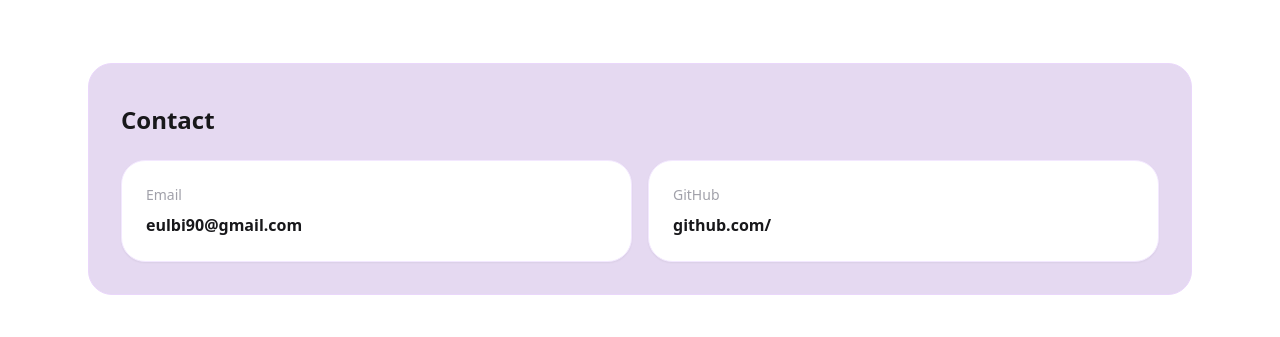
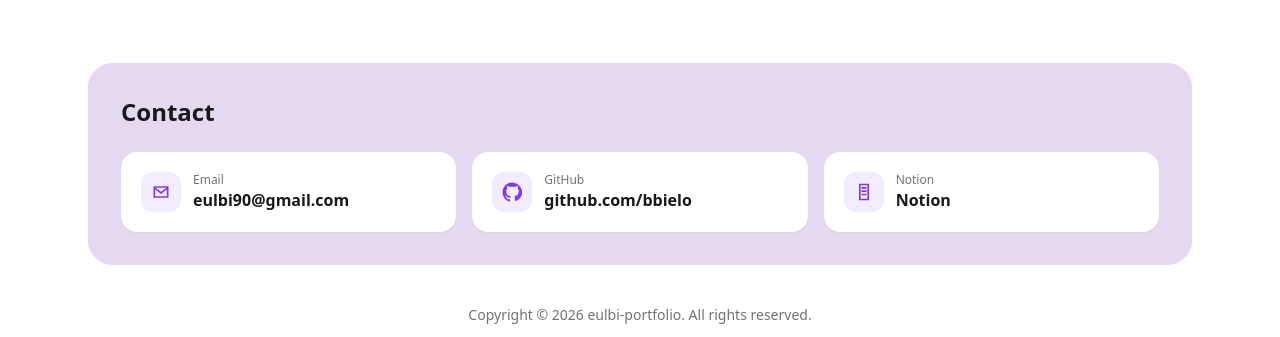
Before and after one commit to bbielo/Portfolio, a Vue app: page / in a window 1280 px wide. Shown: the part 4015-4352 px from the top of the page. Built offline with nearby package versions, Linux system fonts and the light colour scheme.

Commit message:
modify contactSection

```diff
--- a/src/sections/ContactSection.vue
+++ b/src/sections/ContactSection.vue
@@ -1,26 +1,78 @@
 <template>
-  <section id="contact" class="scroll-mt-28 mt-16 bg-white">
+  <section id="contact" class="scroll-mt-28 mt-16">
     <div class="mx-auto max-w-6xl px-6">
       <div class="rounded-3xl border border-[#EAD7FB] bg-[#E5D9F1] p-8">
-        <h2 class="mt-2 text-2xl font-semibold text-zinc-900">Contact</h2>
+        <div class="flex items-end justify-between gap-4">
+          <div>
+            <h2 class="text-2xl font-semibold text-zinc-900">Contact</h2>
+          </div>
+        </div>
 
-        <div class="mt-6 grid gap-4 md:grid-cols-2">
+        <div class="mt-6 grid gap-4 sm:grid-cols-2 lg:grid-cols-3">
+          <!-- Email -->
           <a
-            class="rounded-3xl border border-purple-100 bg-white p-6 shadow-sm transition hover:-translate-y-1 hover:shadow-md"
             href="mailto:eulbi90@gmail.com"
+            class="group rounded-2xl bg-white p-5 shadow-sm hover:shadow transition"
           >
-            <p class="text-sm text-zinc-400">Email</p>
-            <p class="mt-2 font-semibold text-zinc-900">eulbi90@gmail.com</p>
+            <div class="flex items-center gap-3">
+              <div class="grid h-10 w-10 place-items-center rounded-xl bg-[#F3ECFF]">
+                <svg viewBox="0 0 24 24" class="h-5 w-5 text-[#7C3AED]" fill="none" stroke="currentColor" stroke-width="2">
+                  <path d="M4 6h16v12H4z" />
+                  <path d="m4 7 8 6 8-6" />
+                </svg>
+              </div>
+              <div class="min-w-0">
+                <p class="text-xs text-zinc-500">Email</p>
+                <p class="truncate font-semibold text-zinc-900 group-hover:underline">
+                  eulbi90@gmail.com
+                </p>
+              </div>
+            </div>
           </a>
 
+          <!-- GitHub -->
           <a
-            class="rounded-3xl border border-purple-100 bg-white p-6 shadow-sm transition hover:-translate-y-1 hover:shadow-md"
-            href="https://github.com/"
+            href="https://github.com/bbielo"
             target="_blank"
             rel="noreferrer"
+            class="group rounded-2xl bg-white p-5 shadow-sm hover:shadow transition"
           >
-            <p class="text-sm text-zinc-400">GitHub</p>
-            <p class="mt-2 font-semibold text-zinc-900">github.com/</p>
+            <div class="flex items-center gap-3">
+              <div class="grid h-10 w-10 place-items-center rounded-xl bg-[#F3ECFF]">
+                <svg viewBox="0 0 24 24" class="h-5 w-5 text-[#7C3AED]" fill="currentColor">
+                  <path d="M12 .5C5.7.5.7 5.7.7 12.2c0 5.2 3.4 9.6 8.1 11.2.6.1.8-.3.8-.6v-2.1c-3.3.7-4-1.6-4-1.6-.6-1.5-1.4-1.9-1.4-1.9-1.1-.8.1-.8.1-.8 1.2.1 1.9 1.3 1.9 1.3 1.1 1.9 2.9 1.3 3.6 1 .1-.8.4-1.3.7-1.6-2.6-.3-5.4-1.3-5.4-6 0-1.3.5-2.4 1.2-3.2-.1-.3-.5-1.5.1-3.1 0 0 1-.3 3.3 1.2.9-.3 1.9-.4 2.9-.4s2 .1 2.9.4c2.3-1.5 3.3-1.2 3.3-1.2.6 1.6.2 2.8.1 3.1.8.8 1.2 1.9 1.2 3.2 0 4.7-2.8 5.7-5.4 6 .4.3.8 1 .8 2.1v3.1c0 .3.2.7.8.6 4.7-1.6 8.1-6 8.1-11.2C23.3 5.7 18.3.5 12 .5z"/>
+                </svg>
+              </div>
+              <div class="min-w-0">
+                <p class="text-xs text-zinc-500">GitHub</p>
+                <p class="truncate font-semibold text-zinc-900 group-hover:underline">
+                  github.com/bbielo
+                </p>
+              </div>
+            </div>
+          </a>
+
+          <!-- Notion -->
+          <a
+            href="https://www.notion.so/306bf6f141ec8087a41dc009b89d200b"
+            target="_blank"
+            rel="noreferrer"
+            class="group rounded-2xl bg-white p-5 shadow-sm hover:shadow transition"
+          >
+            <div class="flex items-center gap-3">
+              <div class="grid h-10 w-10 place-items-center rounded-xl bg-[#F3ECFF]">
+                <svg viewBox="0 0 24 24" class="h-5 w-5 text-[#7C3AED]" fill="none" stroke="currentColor" stroke-width="2">
+                  <path d="M7 3h10v18H7z" />
+                  <path d="M9 7h6M9 11h6M9 15h6" />
+                </svg>
+              </div>
+              <div class="min-w-0">
+                <p class="text-xs text-zinc-500">Notion</p>
+                <p class="truncate font-semibold text-zinc-900 group-hover:underline">
+                  Notion
+                </p>
+              </div>
+            </div>
           </a>
         </div>
       </div>
```
